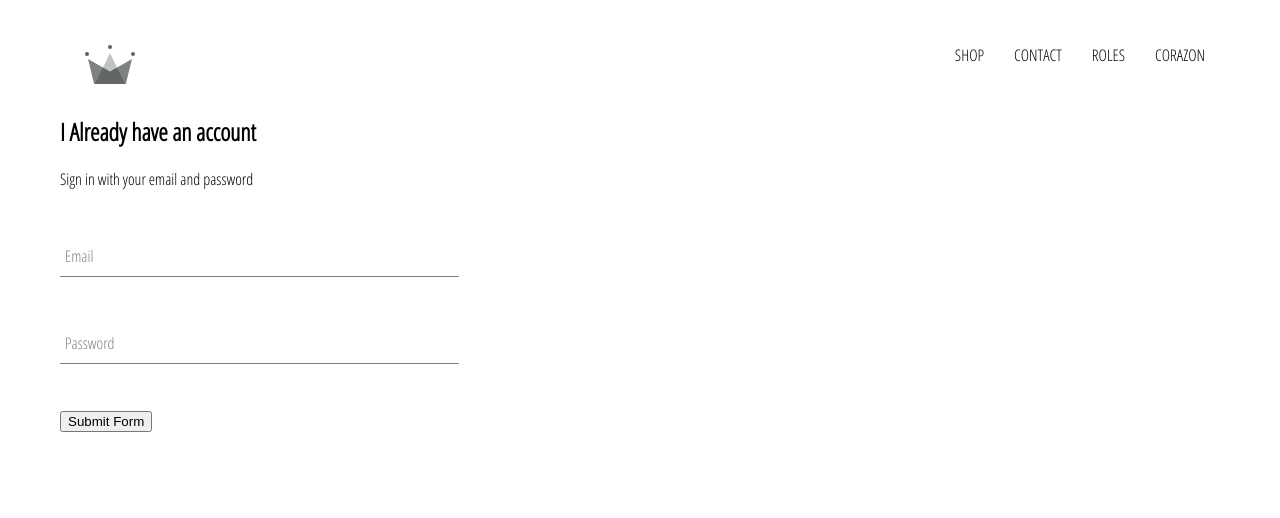
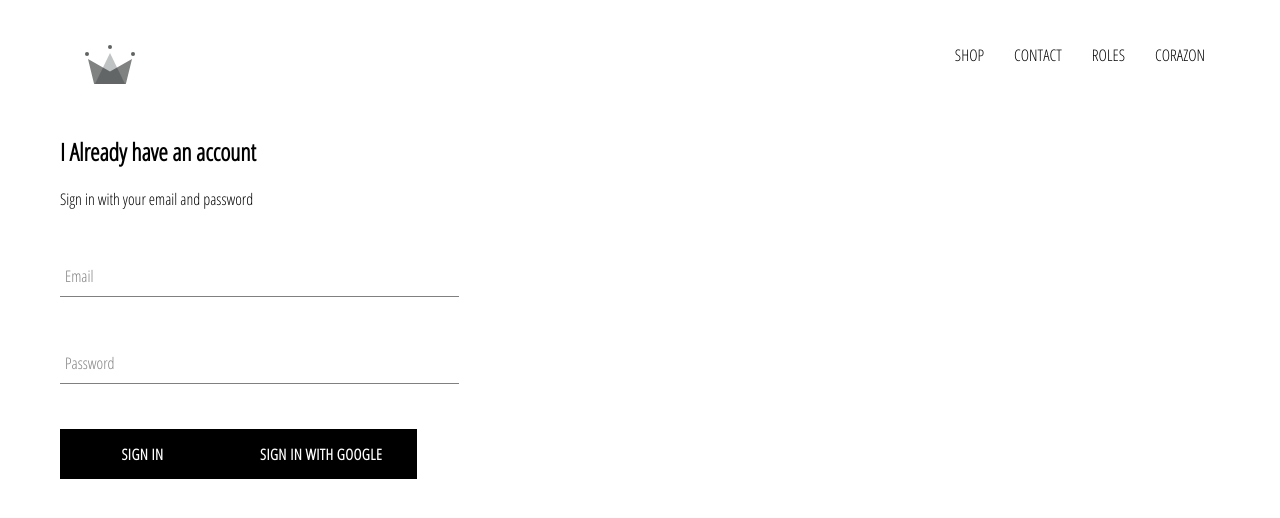
Before and after one commit to arturich/womama-bk, a React (Create React App) app: page /signin in a window 1280 px wide. Shown: the top 518 px of the page. Built offline with nearby package versions, Linux system fonts and the light colour scheme.

Commit message:
Added sign in component along with the Firebase config to auth with google

```diff
--- a/package.json
+++ b/package.json
@@ -6,6 +6,7 @@
     "@testing-library/jest-dom": "^4.2.4",
     "@testing-library/react": "^9.5.0",
     "@testing-library/user-event": "^7.2.1",
+    "firebase": "^8.2.4",
     "node-sass": "^4.14.1",
     "react": "^16.13.1",
     "react-dom": "^16.13.1",
--- /dev/null
+++ b/src/components/custom-button/custom-button.component.jsx
@@ -0,0 +1,11 @@
+import React from 'react';
+import './custom-button.styles.scss';
+
+
+const CustomButton = ({children, ...otherProps}) => (
+    <button className='custom-button' {...otherProps}>
+        {children}
+    </button>
+)
+
+export default CustomButton;
--- /dev/null
+++ b/src/components/custom-button/custom-button.styles.scss
@@ -0,0 +1,22 @@
+.custom-button {
+    min-width: 165px;
+    width: auto;
+    height: 50px;
+    letter-spacing: 0.5px;
+    line-height: 50px;
+    padding: 0 35px 0 35px;
+    font-size: 15px;
+    background-color: black;
+    color: white;
+    text-transform: uppercase;
+    font-family: 'Open Sans Condensed';
+    font-weight: bolder;
+    border: none;
+    cursor: pointer;
+
+    &:hover {
+      background-color: white;
+      color: black;
+      border: 1px solid black;
+    }
+  }
--- a/src/components/sign-in/sign-in.component.jsx
+++ b/src/components/sign-in/sign-in.component.jsx
@@ -1,5 +1,8 @@
 import React from 'react';
 import FormInput from '../form-input/form-input.component';
+import CustomButton from '../custom-button/custom-button.component';
+
+import {signInWithGoogle} from '../../firebase/firebase.utils';
 
 import './sign-in.styles.scss';
 
@@ -38,7 +41,13 @@
                      handleChange = {this.handleChange}
                      required/>
 
-                    <input type='submit' value='Submit Form'/>
+                    <CustomButton type='submit' >
+                        Sign In
+                    </CustomButton>
+
+                    <CustomButton onClick={signInWithGoogle} >
+                        Sign In with Google
+                    </CustomButton>
 
                 </form>
             </div>
--- a/src/components/sign-in/sign-in.styles.scss
+++ b/src/components/sign-in/sign-in.styles.scss
@@ -1,3 +1,10 @@
 .sign-in {
     width: 30vw;
+    display: flex;
+    flex-direction: column;
+
+
+    .title{
+        margin: 10px 0;
+    }
 }
--- /dev/null
+++ b/src/firebase/firebase.utils.js
@@ -0,0 +1,26 @@
+import firebase from 'firebase/app';
+import 'firebase/firestore';
+import 'firebase/auth';
+
+const config = {
+    apiKey: "AIzaSyAsosRZjzUpSwH7_r_7FD2wKAV9LjF-Wlo",
+    authDomain: "wmama-db.firebaseapp.com",
+    projectId: "wmama-db",
+    storageBucket: "wmama-db.appspot.com",
+    messagingSenderId: "335537275724",
+    appId: "1:335537275724:web:6aec2e688eb910cfc3c5e9",
+    measurementId: "G-4D2ZCXFEJT"
+
+}
+
+// Initialize Firebase
+firebase.initializeApp(config);
+
+export const auth = firebase.auth();
+export const firestore = firebase.firestore();
+
+const provider = new firebase.auth.GoogleAuthProvider();
+provider.setCustomParameters({prompt: 'select_account'});
+export const signInWithGoogle = () => auth.signInWithPopup(provider);
+
+export default firebase;
```
Also changed, not shown: 1 other file (tests, documents, lock files or other folders).
